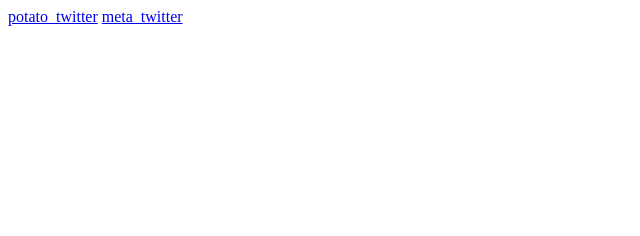
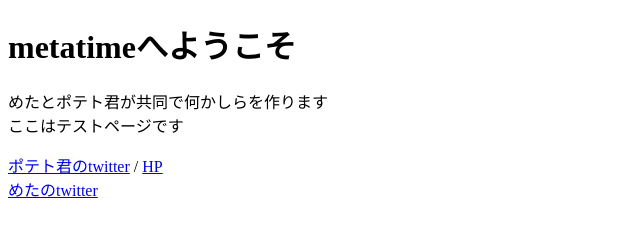
Before and after one commit to MeTaaTiMe/test, a plain HTML site: page test_hp_File/test.html in a window 1280 px wide. Shown: the whole page, without its empty margins (0-640 px from the left). Drawn offline with Linux system fonts and the light colour scheme.

Commit message:
update test.html

```diff
--- a/test_hp_File/test.html
+++ b/test_hp_File/test.html
@@ -1,10 +1,19 @@
 <!DOCTYPE html>
 <html>
 <head>
+    <meta charset="UTF-8">
+    <meta name="viewport" content="width=device-width,initial-scale=1">
+    <meta name="description" content="テストページ">
     <title>metatime</title>
 </head>
 <body>
-<a href="https://twitter.com/potato_time_">potato_twitter</a>
-<a href="https://twitter.com/Meta__o_o">meta_twitter</a>
+    <h1>metatimeへようこそ</h1>
+    <p>めたとポテト君が共同で何かしらを作ります<br>ここはテストページです</p>
+    <p>
+        <a href="https://twitter.com/potato_time_">ポテト君のtwitter</a> /
+        <a href="https://potatotimekun.github.io/web/">HP</a>
+        <br>
+        <a href="https://twitter.com/Meta__o_o">めたのtwitter</a>
+    </p>
 </body>
 </html>
```
